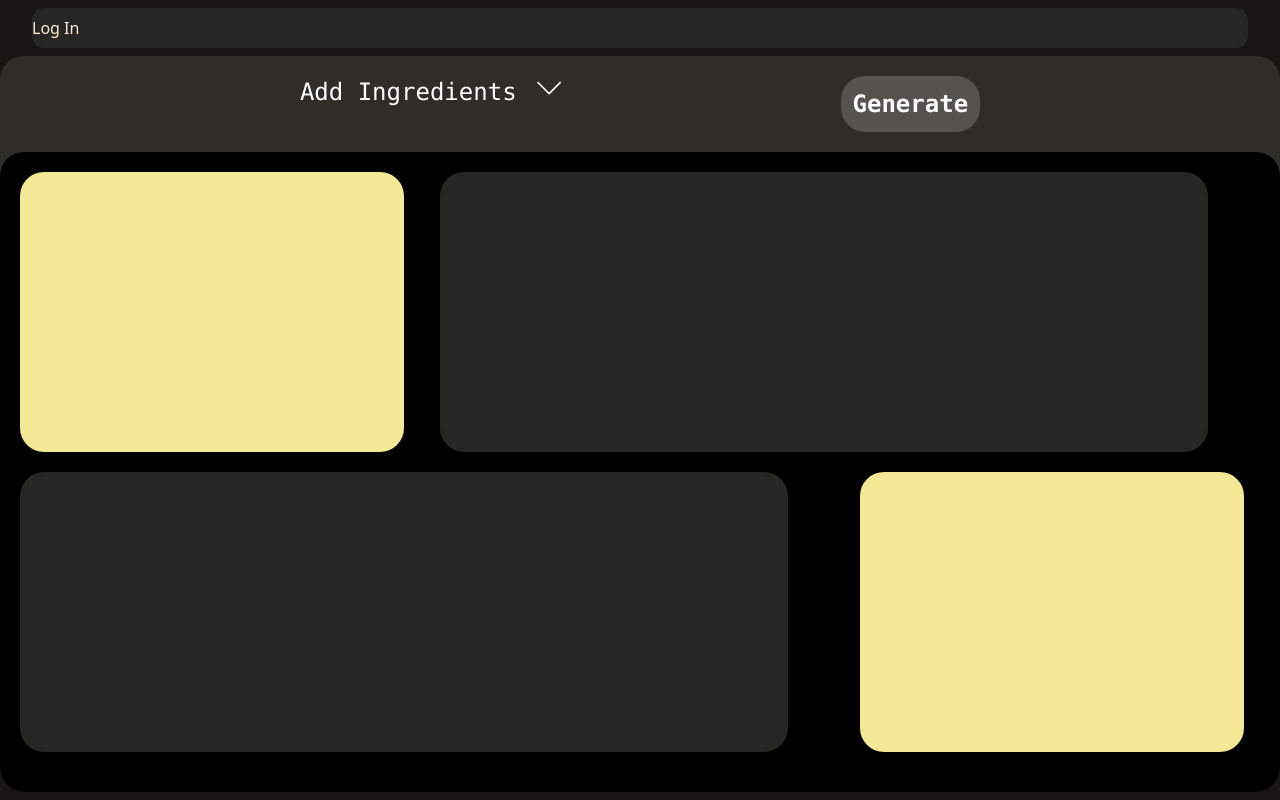
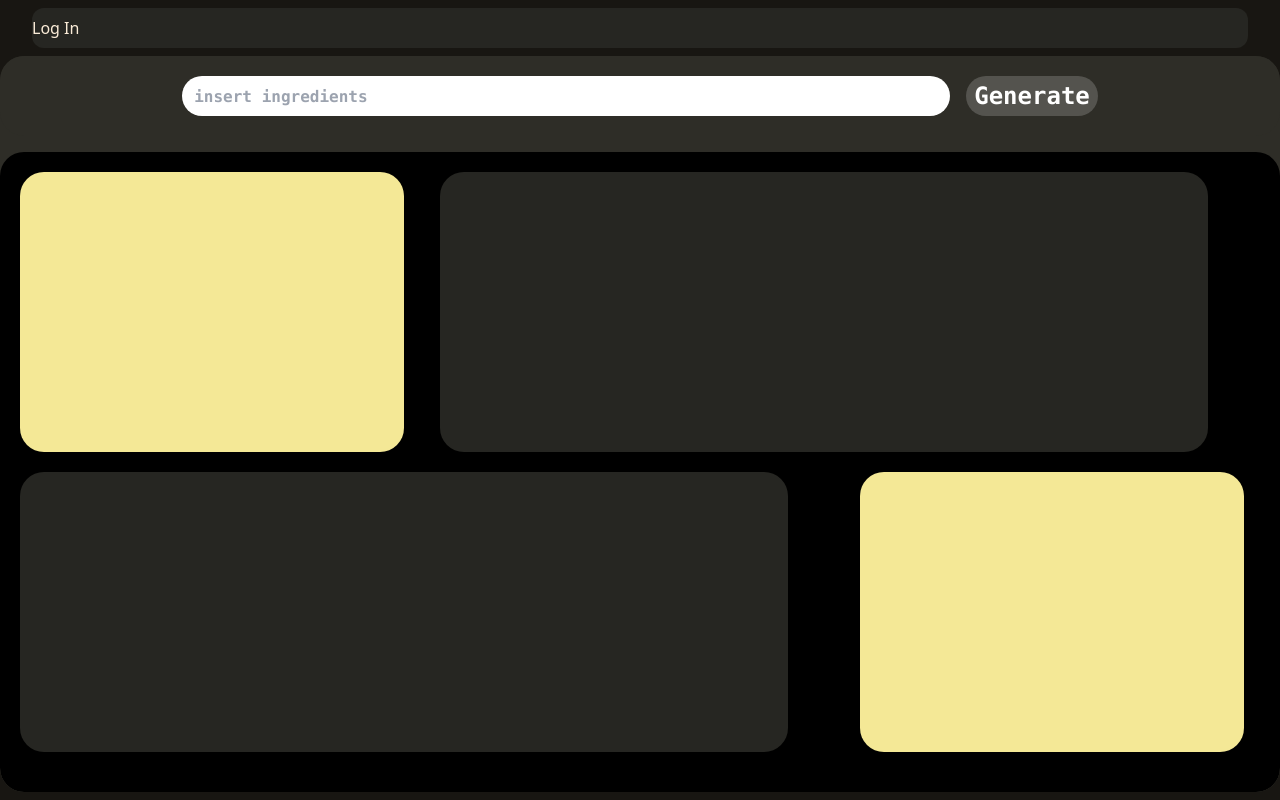
Before and after one commit to AvirupRay/CookBook, a React (Vite) app in the folder clientside/: page /list in a window 1280 px wide. Built offline with nearby package versions, Linux system fonts and the light colour scheme.

Commit message:
search layout updated

```diff
--- a/clientside/src/components/foodlist/Foodlist.jsx
+++ b/clientside/src/components/foodlist/Foodlist.jsx
@@ -13,42 +13,32 @@ function Foodlist() {
   return (
     <>
       <div className="flex items-center justify-center flex-col bg-[#2E2D27] rounded-3xl gap-4 overflow-hidden">
-        <div
-          className={`bg-[#2E2D27] w-full ${
-            list ? "h-[80vh]" : "h-[10vh]"
-          } m-auto rounded-3xl p-5`}
-        >
+        <div className="bg-[#2E2D27] w-full h-[10vh] rounded-3xl p-5 flex justify-center items-end gap-4">
           {/* Head */}
-          <div className=" flex justify-evenly">
-            <button
-              onClick={add}
-              className="bg-trasparent text-white font-mono text-2xl flex flex-row gap-5"
-            >
-              Add Ingredients{list ? <SlArrowUp /> : <SlArrowDown />}
-            </button>
+          <input
+            type="text"
+            onChange={(e) => {
+              setSearch(e.target.value);
+            }}
+            placeholder="insert ingredients"
+            className=" outline-none py-1 px-3  rounded-3xl text-black font-mono font-semibold h-[5vh] mt-10 w-[60vw] cursor-text"
+          />
 
-            <button
-              onClick={add}
-              className="bg-[#d9d9d938] text-white font-bold font-mono text-2xl p-3 rounded-3xl"
-            >
-              Generate
-            </button>
-          </div>
+          <button
+            onClick={add}
+            className="bg-[#d9d9d938] text-white font-bold font-mono text-2xl px-2 rounded-3xl h-[5vh]"
+          >
+            Generate
+          </button>
 
           {/* body */}
-          <Items />
         </div>
 
         {/* food list */}
-        <div
-          className={`bg-black w-[100vw] ${
-            list ? "h-[10vh]" : "h-[80vh]"
-          } m-auto rounded-3xl p-5`}
-        >
+        <div className={"bg-black w-[100vw] h-[80vh] m-auto rounded-3xl p-5"}>
           <div
-            className={`text-white flex justify-center ${
-              list ? "hidden" : "h-[80vh]"
-            }`}
+            className="text-white flex justify-center
+              list h-[80vh]"
           >
             <Card />
           </div>
```
Also changed, not shown: clientside/src/components/foodlist/Card.jsx (+0 -23 lines).
